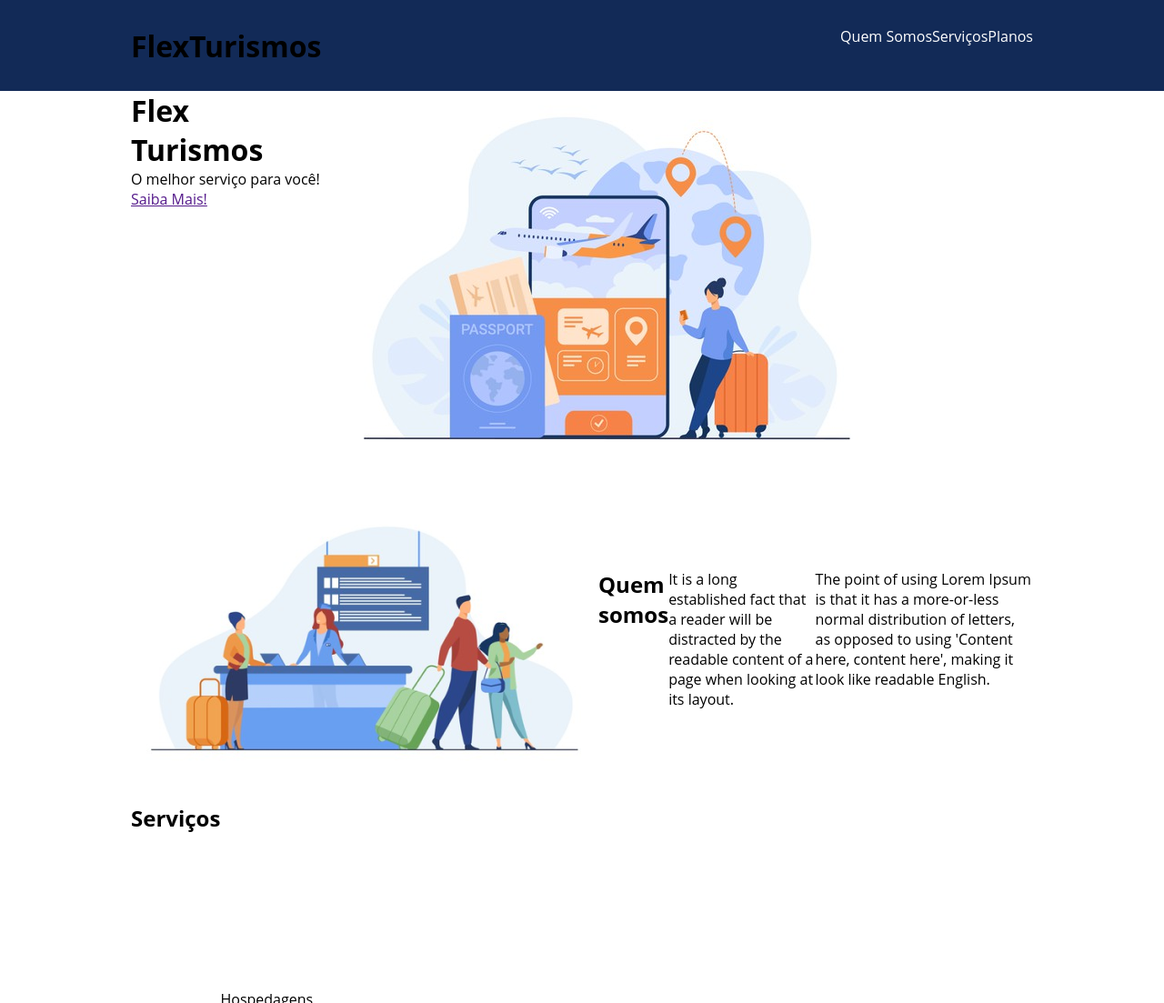
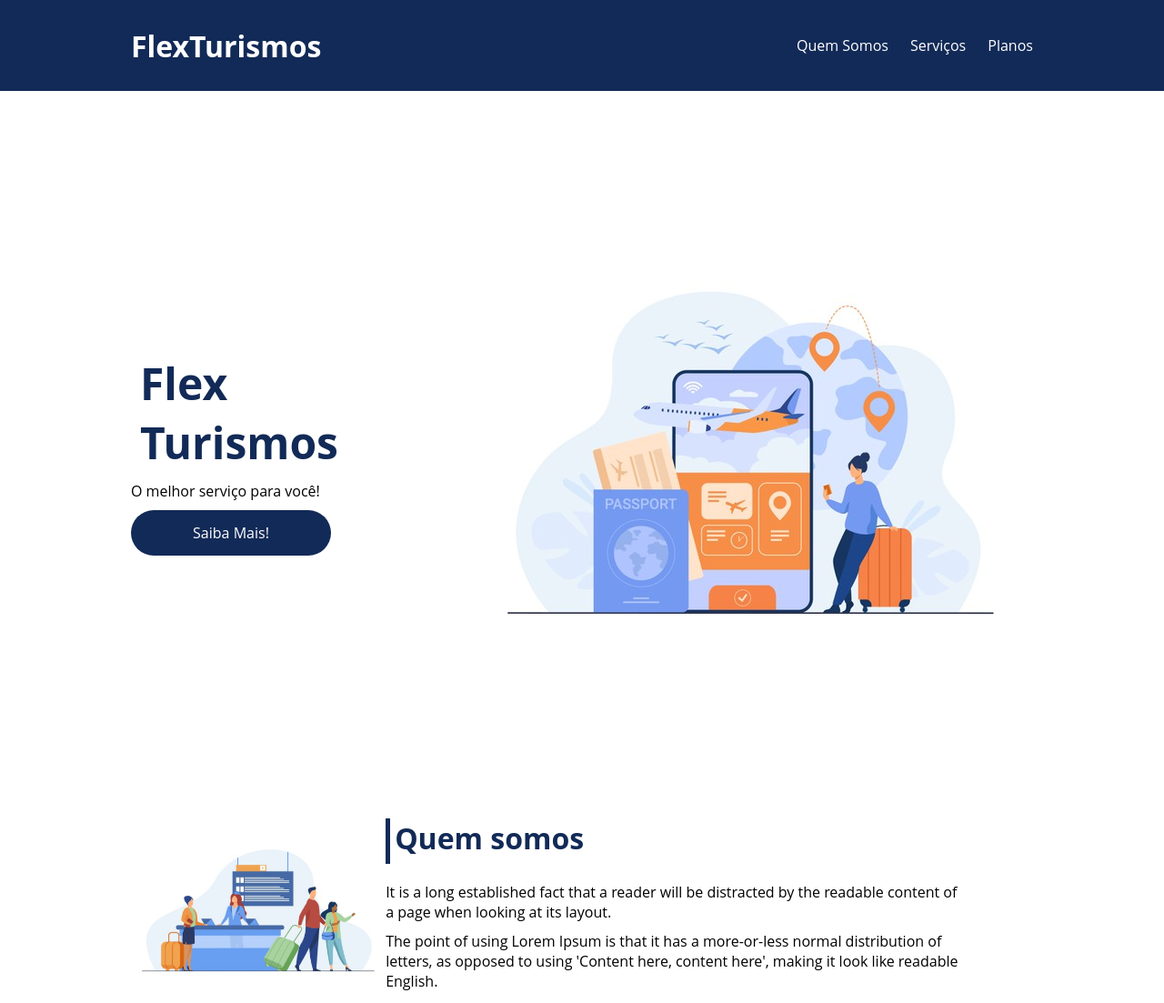
Before and after one commit to diegoclaudiano/DIO_Spread_Fullstack, a plain HTML site: page HTML_CSS/flex-projeto/index.html in a window 1280 px wide. Shown: the top 1103 px of the page at 91% size. Drawn offline with Linux system fonts and the light colour scheme.

Commit message:
organização da interface 1

```diff
--- a/HTML_CSS/flex-projeto/index.html
+++ b/HTML_CSS/flex-projeto/index.html
@@ -20,8 +20,8 @@
         </div>
     </header>
 
-    <div class="flex-container">
-        <div>
+    <div class="flex-container apresentacao">
+        <div class="texto-apresentacao">
             <h1>Flex <br>Turismos</h1>
             <p>O melhor serviço para você!</p>
             <a href="">Saiba Mais!</a>
@@ -32,15 +32,15 @@
         </div>
     </div>
 
-    <div class="flex-container">
+    <div class="flex-container" id="quem-somos">
         <div>
-            <img src="./images/1-quem-somos.png" alt="balcão de atendimento">
-        </div>
-
-        <div class="flex-container">
             <h2>Quem somos</h2>
             <p>It is a long established fact that a reader will be distracted by the readable content of a page when looking at its layout. </p>
             <p>The point of using Lorem Ipsum is that it has a more-or-less normal distribution of letters, as opposed to using 'Content here, content here', making it look like readable English.</p>
+        </div>
+
+        <div>
+            <img src="./images/1-quem-somos.png" alt="balcão de atendimento">
         </div>
     </div>
 
--- a/HTML_CSS/flex-projeto/style.css
+++ b/HTML_CSS/flex-projeto/style.css
@@ -14,6 +14,11 @@ ul li a {
     text-decoration: none;
 }
 
+div img {
+    display: block;
+    width: 100%;
+}
+
 .flex-container {
     display: flex;
     max-width: 992px;
@@ -26,10 +31,16 @@ header {
     height: 100px;
     display: flex;
     align-items: center;
+    color: #fff;
 }
 
 header .list-items {
     display: flex;
+    max-width: 260px;
+    width: 100%;
+    justify-content: space-between;
+    align-items: center;
+
 }
 
 .list-items li a {
@@ -39,3 +50,60 @@ header .list-items {
 header .menu {
     justify-content: space-between;
 }
+
+.apresentacao {
+    height: 100vh;
+    align-items: center;
+    justify-content: space-between;
+}
+
+.apresentacao .texto-apresentacao {
+    min-height: 200px;
+}
+
+.texto-apresentacao h1 {
+    color: #122A57;
+    font-size: 48px;
+    margin: 10px;
+}
+
+.texto-apresentacao a {
+    background-color: #122A57;
+    color: #fff;
+    text-align: center;
+    border-radius: 30px;
+    width: 220px;
+    display: block;
+    text-decoration: none;
+    height: 50px;
+    line-height: 50px;
+    margin-top: 10px;
+    margin-bottom: 10px;
+}
+
+#quem-somos {
+    flex-direction: row-reverse;
+    align-items: center;
+    justify-content: space-between;
+}
+
+#quem-somos h2 {
+    font-size: 32px;
+    color: #122A57;
+    display: flex;
+    margin-bottom: 20px;
+}
+
+#quem-somos h2::before {
+    content: "";
+    height: 50px;
+    width: 5px;
+    margin-right: 5px;
+    background-color: #122A57;
+    position: relative;
+}
+
+#quem-somos p {
+    margin-bottom: 10px;
+    width: 90%;
+}
```
